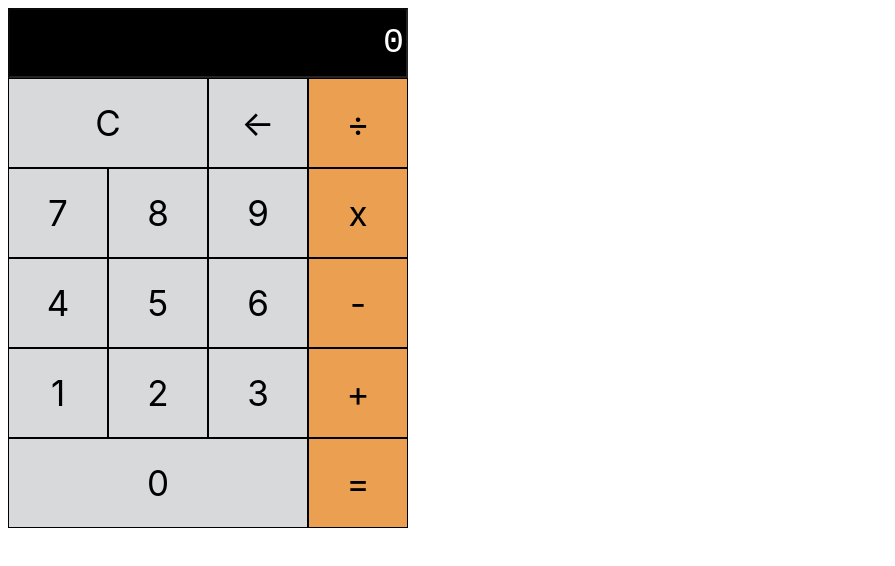
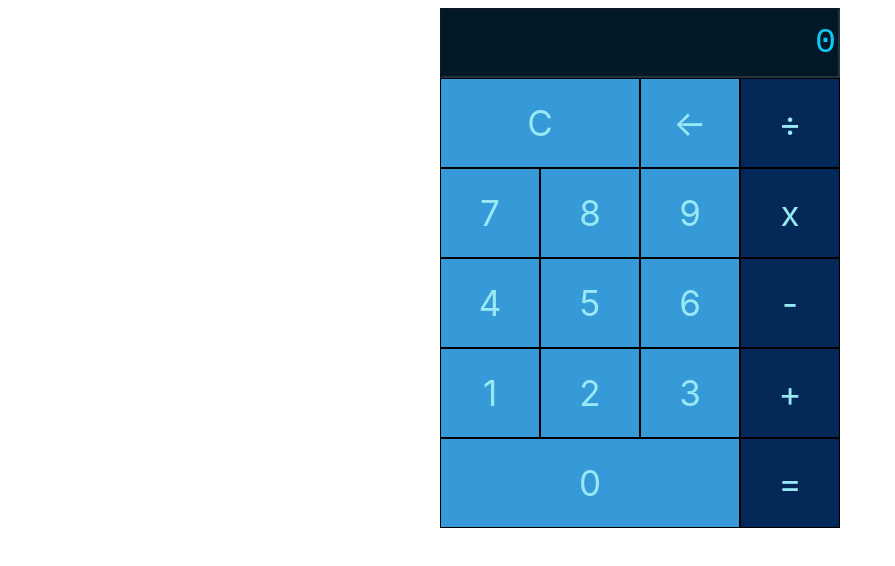
Before and after one commit to VT71/calculator, a plain HTML site: page index.html in a window 1280 px wide. Shown: the whole page, without its empty margins (0-895 px from the left). Drawn offline with Linux system fonts and the light colour scheme.

Commit message:
Calculator Colors: Updated

```diff
--- a/styles.css
+++ b/styles.css
@@ -1,22 +1,26 @@
 * {
-	box-sizing:border-box;
+    box-sizing: border-box;
+}
+
+div {
+    margin: auto;
 }
 
 input::-webkit-outer-spin-button,
 input::-webkit-inner-spin-button {
-  -webkit-appearance: none;
-  margin: 0;
+    -webkit-appearance: none;
+    margin: 0;
 }
 
-input[type=number] {
-  -moz-appearance: textfield;
+input[type='number'] {
+    -moz-appearance: textfield;
 }
 
 .number-input {
+    color: #0fc9f2;
     background-color: transparent;
     width: 400px;
     height: 70px;
-    color: white;
     text-align: right;
     caret-color: transparent;
     font-family: 'Courier New', Courier, monospace;
@@ -24,7 +28,7 @@ input[type=number] {
 }
 
 .number-container {
-    background-color: black;
+    background-color: #011826;
     width: 400px;
     height: 70px;
 }
@@ -41,15 +45,17 @@ input[type=number] {
 .button {
     height: 90px;
     width: 100px;
-    font-family: -apple-system, BlinkMacSystemFont, 'Segoe UI', Roboto, Oxygen, Ubuntu, Cantarell, 'Open Sans', 'Helvetica Neue', sans-serif;
+    font-family: -apple-system, BlinkMacSystemFont, 'Segoe UI', Roboto, Oxygen,
+        Ubuntu, Cantarell, 'Open Sans', 'Helvetica Neue', sans-serif;
     font-size: 35px;
-    background-color: #D8D9DB;
+    background-color: #369ad9;
     border: 1px solid black;
     cursor: pointer;
+    color: #99e9f2;
 }
 
 .button:hover {
-    background-color: #e6e6e6;
+    background-color: #3bacf2;
 }
 
 .c {
@@ -58,7 +64,7 @@ input[type=number] {
 }
 
 .button:active {
-    background-color: #c2c3c4;
+    background-color: #0082d3;
 }
 
 .button.zero {
@@ -66,13 +72,13 @@ input[type=number] {
 }
 
 .row button:nth-last-child(1) {
-    background-color: #eb9f50;
+    background-color: #042959;
 }
 
 .row button:nth-last-child(1):hover {
-    background-color: #fab66e;
+    background-color: #05377a;
 }
 
 .row button:nth-last-child(1):active {
-    background-color: #fc942b;
+    background-color: #031d3f;
 }
```
